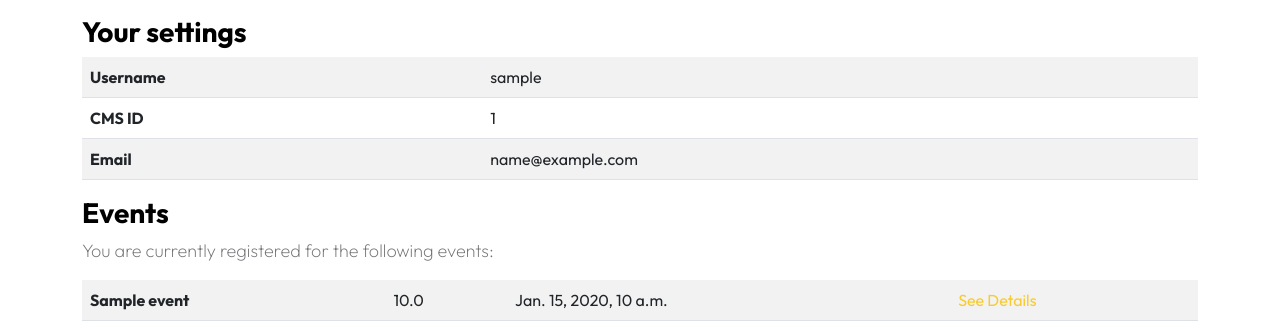
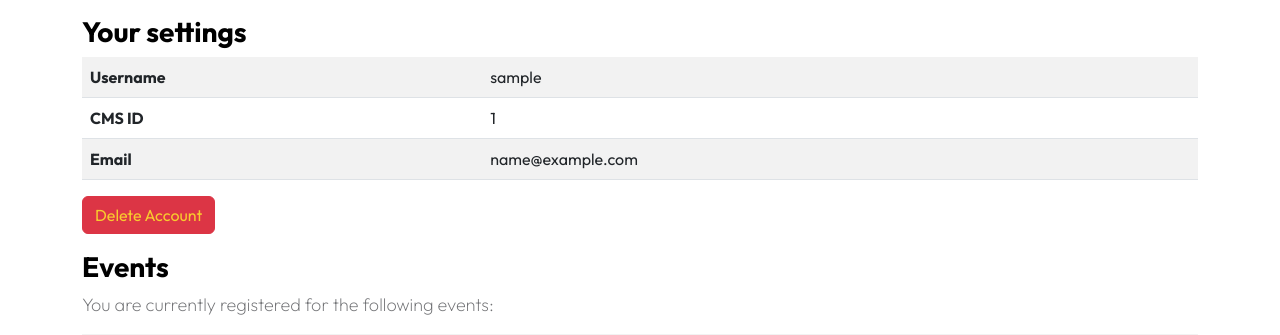
Before and after one commit to hassanaziz0012/hamdardevents, a Django app: page /profile in a window 1280 px wide. Shown: the part 249-584 px from the top of the page. Run offline with Django 4.2, Linux system fonts and the light colour scheme; the first user in the database is signed in; tables that the repository leaves empty hold one stand-in row (Sample ...); some libraries are stand-ins or nearby versions.

Commit message:
Set up account deletion

```diff
--- a/users/templates/profile.html
+++ b/users/templates/profile.html
@@ -22,6 +22,12 @@
         </tr>
     </table>
 
+    <button class="btn btn-danger mb-3">
+        <a href="{% url 'delete-account' %}">
+            Delete Account
+        </a>
+    </button>
+
     <h4>Events</h4>
     <p>You are currently registered for the following events:</p>
 
--- a/users/urls.py
+++ b/users/urls.py
@@ -9,4 +9,5 @@ urlpatterns = [
     path('logout', login_required(views.LogoutView.as_view()), name='logout'),
     path('profile', login_required(views.ProfileView.as_view()), name='profile'),
     path('contact', views.ContactView.as_view(), name="contact"),
+    path('delete-account', login_required(views.AccountDeleteView.as_view()), name='delete-account'),
 ]
--- a/users/views.py
+++ b/users/views.py
@@ -70,3 +70,15 @@ class ProfileView(View):
 class ContactView(View):
     def get(self, request):
         return render(request, 'contact.html')
+
+
+class AccountDeleteView(View):
+    def get(self, request):
+        return render(request, 'account_delete.html')
+
+    def post(self, request):
+        user = User.objects.get(pk=request.user.pk)
+        member = Member.objects.get(user=user)
+        member.delete()
+        user.delete()
+        return redirect('home')
```
Also changed, not shown: users/templates/account_delete.html (added, +20 -0 lines).
